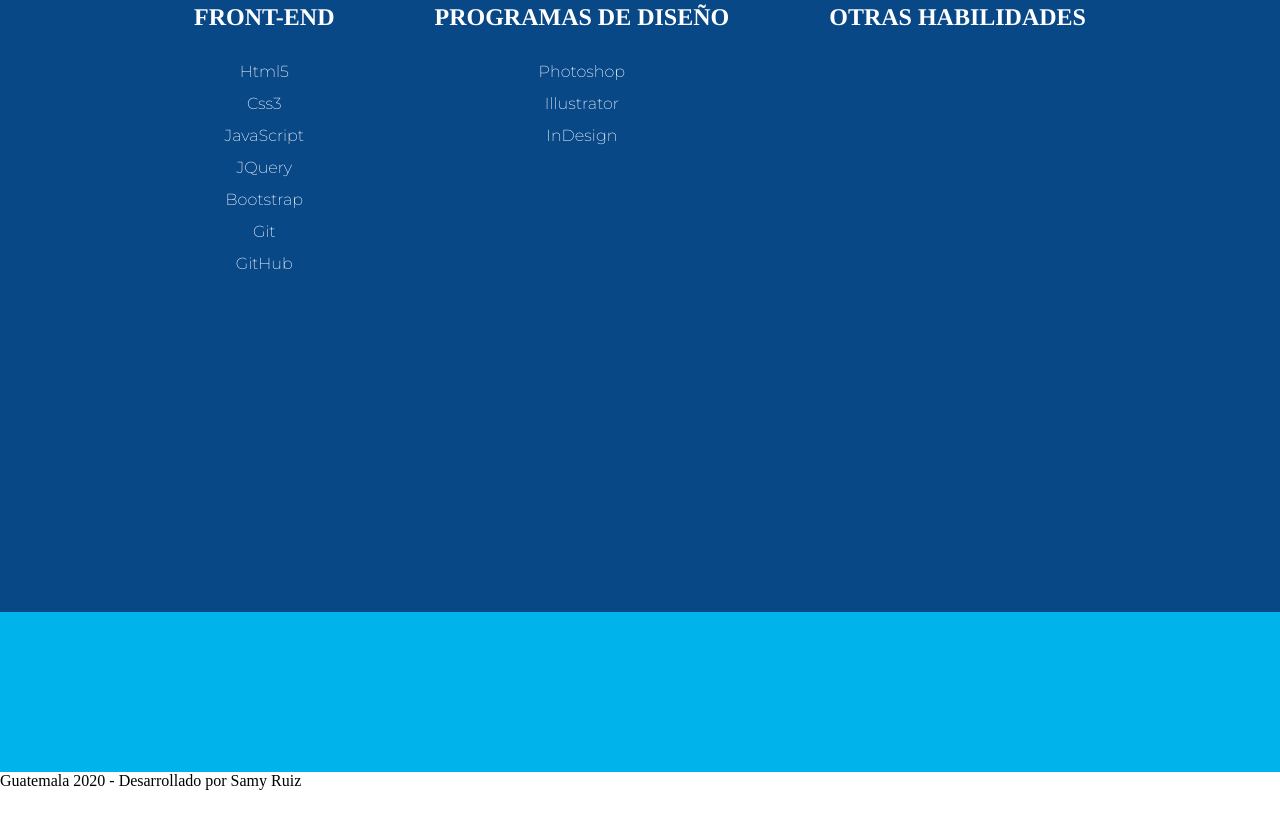
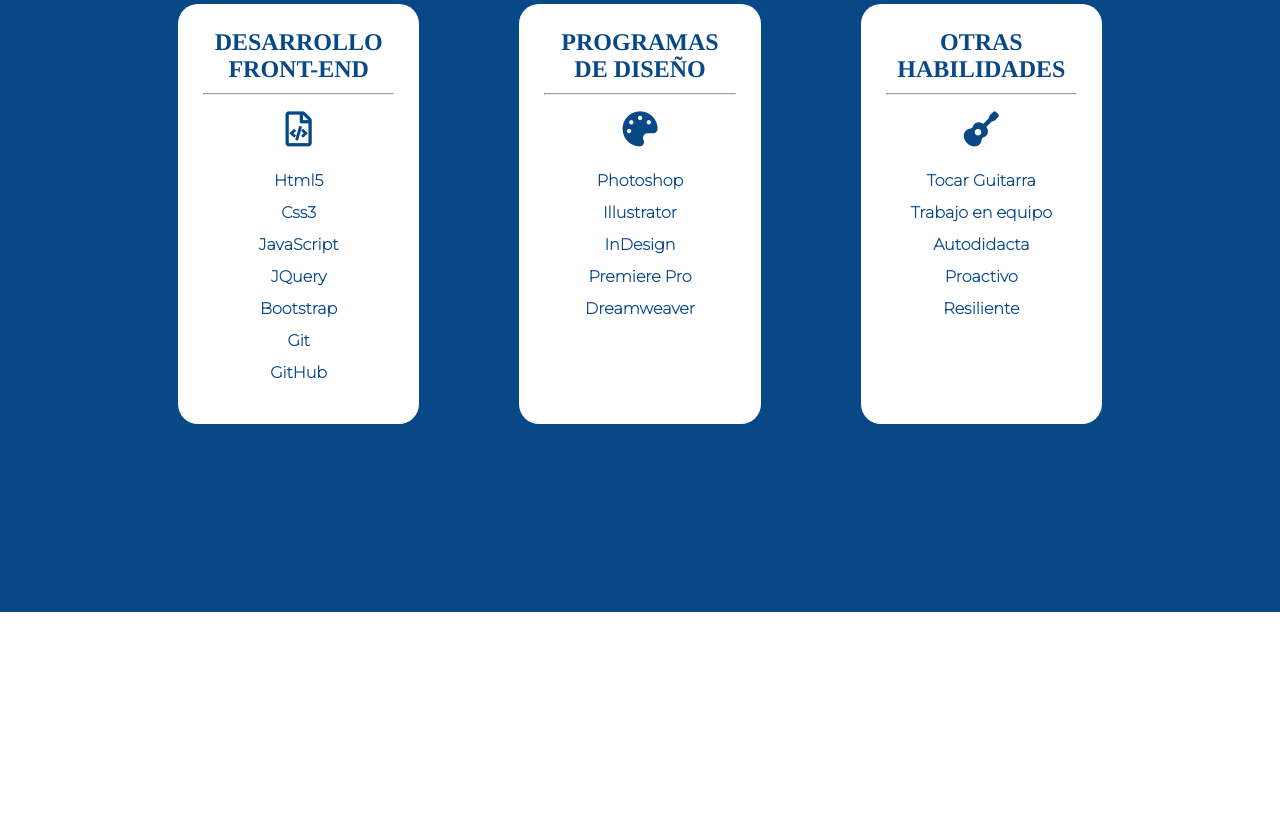
Before and after one commit to samyruiz/web-personal, a plain HTML site: page index.html in a window 1280 px wide. Shown: the part 1788-2620 px from the top of the page. Before the commit the page ends 2596 px from the top, so only its background shows below. Drawn offline with Linux system fonts and the light colour scheme.

Commit message:
UPDATE: the footer styles was added

```diff
--- a/css/styles.css
+++ b/css/styles.css
@@ -130,13 +130,14 @@
     height: 100vh;
     padding-top: 100px;
     background-color: #084887;
-    color: #FFFFFF;
+    color: #084887;
     text-align: center;
 }
 
 .skills-title {
     font-family: 'Tinos', serif;
     font-size: 36px;
+    color: #FFFFFF;
 }
 
 .skills-container {
@@ -147,6 +148,18 @@
     margin: auto;
     display: flex;
     justify-content: center;
+}
+
+.developer-icon {
+    font-size: 35px;
+}
+
+.design-icon {
+    font-size: 35px;
+}
+
+.others-icon {
+    font-size: 35px;
 }
 
 .skills-container .frontend {
@@ -161,7 +174,7 @@
     text-transform: uppercase;
     font-size: 24px;
     font-family: 'Tinos', serif;
-    margin-bottom: 25px;
+    margin-bottom: 10px;
 }
 
 .list {
@@ -169,11 +182,49 @@
     list-style: none;
 }
 
+.frontend, .design-programs, .others {
+    background-color: #ffffff;
+    width: 250px;
+    height: 420px;
+    padding: 25px;
+    border-radius: 20px;
+    font-weight: bold;
+}
+
+
 /*PORTFOLIO SECTION*/
 
 .portfolio {
-    height: 20vh;
-    background-color: #00B3EB;
+    height: 100vh;
+    background-color: #FFFFFF;
 }
 
 /*FOOTER SECTION*/
+
+.footer {
+    background-color: #084887;
+    color: #FFFFFF;
+    text-align: center;
+    padding: 50px;
+}
+
+.footer-content {
+    font-family: 'Montserrat', sans-serif;
+    width: 80%;
+    margin: auto;
+    max-width: 1200px;
+    display: flex;
+    justify-content: space-between;
+    align-items: center;
+}
+
+.footer ul {
+    list-style: none;
+    display: flex;
+}
+
+.footer ul li a {
+    color: #FFFFFF;
+    margin-left: 30px;
+    font-size: 30px;
+}
--- a/index.html
+++ b/index.html
@@ -7,6 +7,7 @@
     <link rel="stylesheet" href="css/styles.css">
     <link href="https://fonts.googleapis.com/css2?family=Tinos:wght@700&display=swap" rel="stylesheet">
     <link href="https://fonts.googleapis.com/css2?family=Montserrat:wght@200&family=Tinos:wght@700&display=swap" rel="stylesheet">
+    <link rel="stylesheet" href="https://use.fontawesome.com/releases/v5.14.0/css/all.css" integrity="sha384-HzLeBuhoNPvSl5KYnjx0BT+WB0QEEqLprO+NBkkk5gbc67FTaL7XIGa2w1L0Xbgc" crossorigin="anonymous">
 </head>
 <body>
     <header class="header" id="header">
@@ -39,7 +40,7 @@
         <div class="about-us-container">
             <div class="bio">
                 <h3>QUIEN SOY</h3>
-                <p>¡Holaaaa!, yo soy Samy y soy <span class="dw">Diseñador Web</span>.</p>
+                <p>¡Holaaaa! soy Samy y soy <span class="dw">Diseñador Web</span>.</p>
                 <p>Soy una persona alegre que siempre tiene una sonrisa y que siempre está aprendiendo algo nuevo.</p>
                 <p>Me gusta todo lo relacionado a la parte Front End de los sitios y aplicaciones web por lo cual estudié un técnico en diseño web.</p>
                 <p>En mis tiempos libres escucho música y toco la guitarra.</p>
@@ -56,8 +57,10 @@
         <h3 class="skills-title">HABILIDADES</h3>
         <div class="skills-container">
             <div class="frontend">
-                <h4 class="skills-subtitles">Front-End</h4>
+                <h4 class="skills-subtitles">Desarrollo Front-End</h4>
+                <hr>
                 <ul class="list">
+                    <li class="developer-icon"><i class="far fa-file-code"></i></li>
                     <li>Html5</li>
                     <li>Css3</li>
                     <li>JavaScript</li>
@@ -69,16 +72,26 @@
             </div>
             <div class="design-programs">
                 <h4 class="skills-subtitles">Programas de Diseño</h4>
+                <hr>
                 <ul class="list">
+                    <li class="design-icon"><i class="fas fa-palette"></i></li>
                     <li>Photoshop</li>
                     <li>Illustrator</li>
                     <li>InDesign</li>
+                    <li>Premiere Pro</li>
+                    <li>Dreamweaver</li>
                 </ul>
             </div>
             <div class="others">
                 <h4 class="skills-subtitles">Otras habilidades</h4>
+                <hr>
                 <ul class="list">
-                    <li></li>
+                    <li class="others-icon"><i class="fas fa-guitar"></i></li>
+                    <li>Tocar Guitarra</li>
+                    <li>Trabajo en equipo</li>
+                    <li>Autodidacta</li>
+                    <li>Proactivo</li>
+                    <li>Resiliente</li>
                 </ul>
             </div>
         </div>
@@ -93,13 +106,13 @@
 
 
     <footer class="footer">
-        <div class="footer-top">
-
-        </div>
         <div class="footer-content">
-            <p>Guatemala 2020 - Desarrollado por Samy Ruiz</p>
+            <p>Guatemala 2020 | Diseñado y desarrollado por Samy Ruiz</p>
             <ul>
-                <li></li>
+                <li><a href="#"><i class="fab fa-linkedin"></i></a></i></li>
+                <li><a href="#"><i class="fab fa-github-square"></i></a></i></li>
+                <li><a href="#"><i class="fab fa-instagram"></i></a></li>
+                <li><a href="#"><i class="fab fa-twitter"></i></a></li>
             </ul>
         </div>
     </footer>
```
